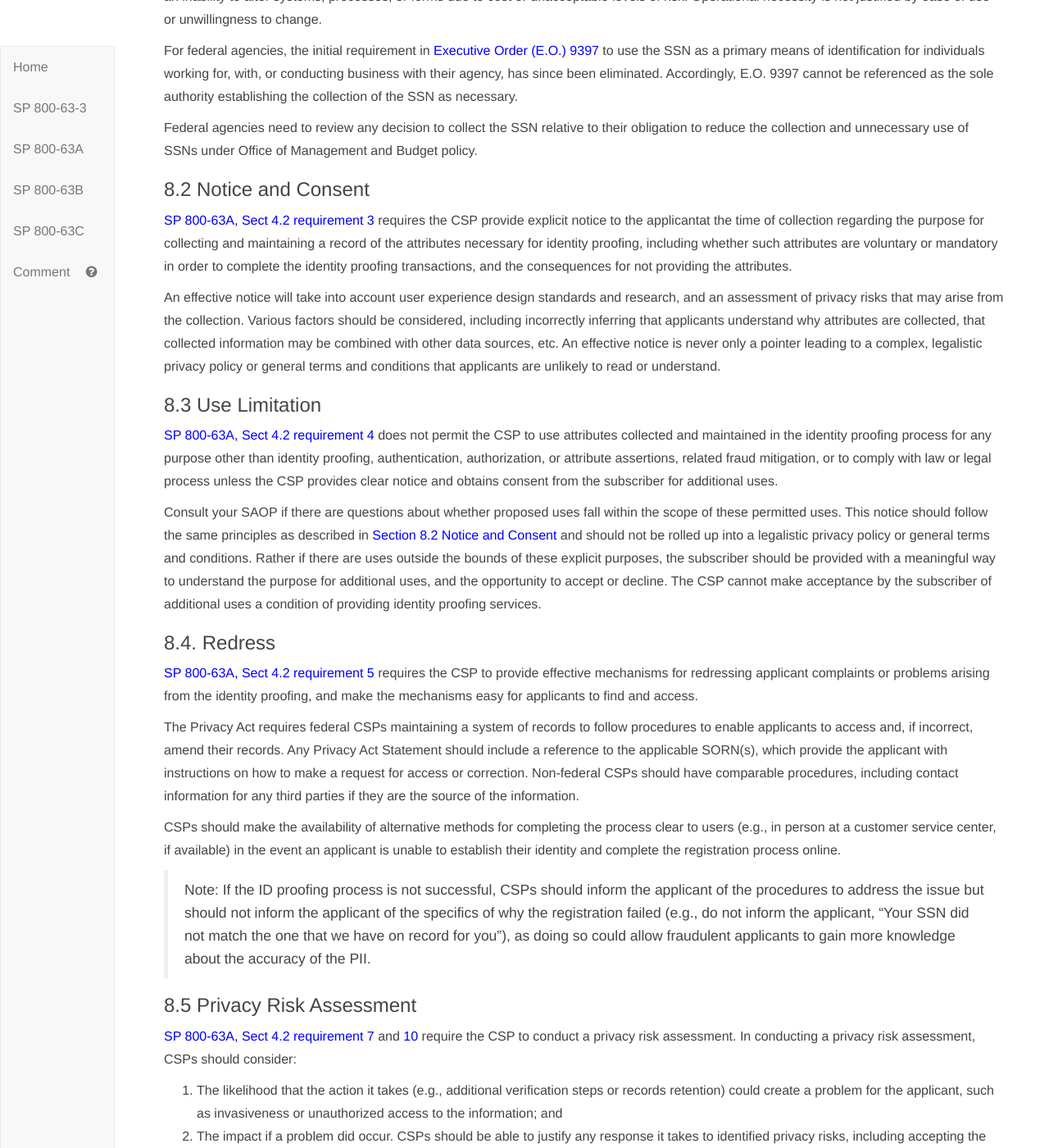
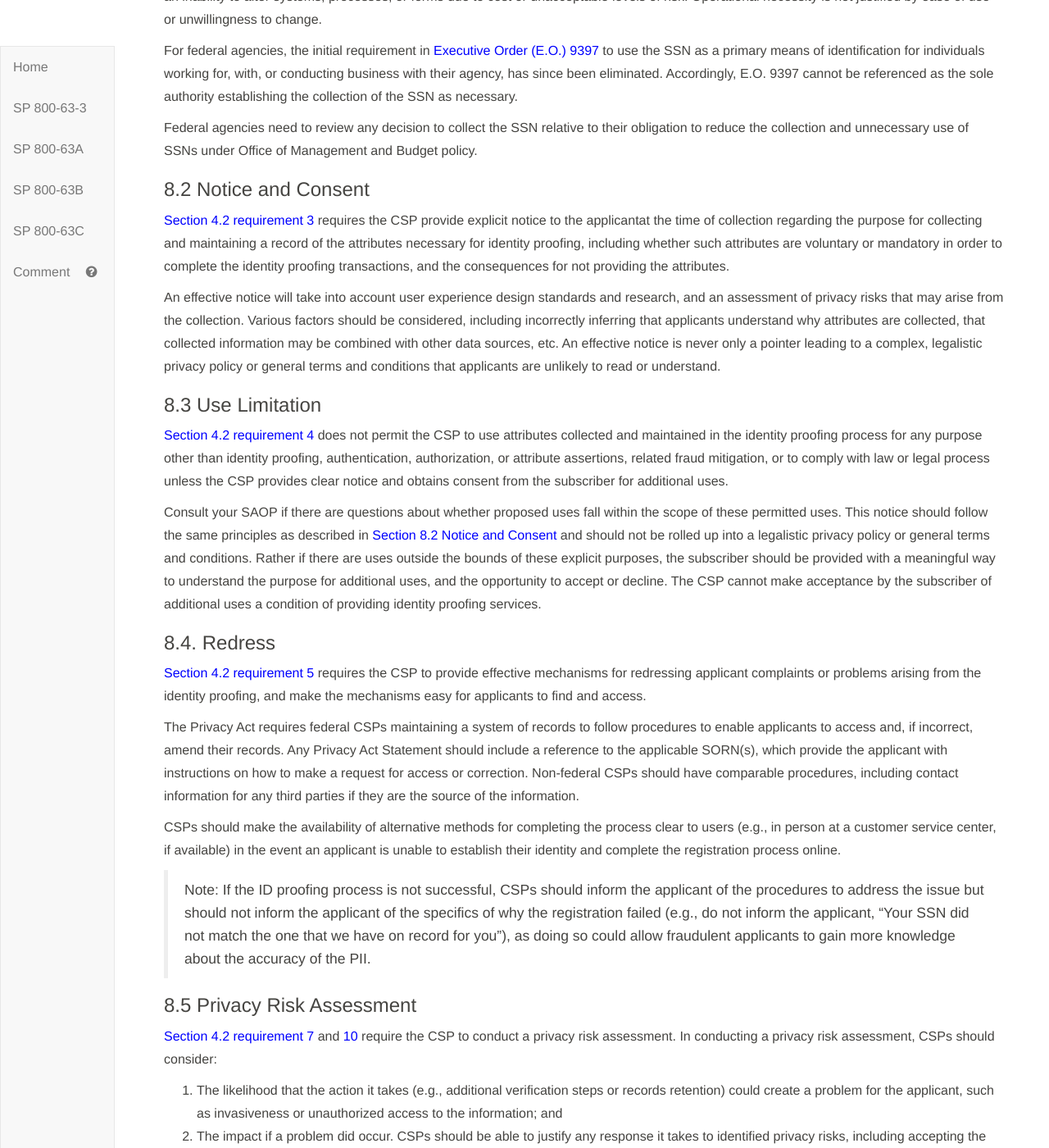
Before and after one commit to usnistgov/800-63-3, a Jekyll site: the page built from sp800-63a/sec8_privacy.md, in a window 1280 px wide and 1400 px high, scrolled down 794 px. Shown: the whole window at 82% size. Built offline with Jekyll 4.4.1, drawn with Linux system fonts in a browser that asks for light colours; our own code applies the rules of GitHub Pages for plain Markdown files; some of the changed text lies outside the part shown.

Commit message:
Create sec8_privacy.md

```diff
--- a/sp800-63a/sec8_privacy.md
+++ b/sp800-63a/sec8_privacy.md
@@ -10,11 +10,11 @@ These privacy considerations provide information regarding the General Requireme
 
 ### 8.1 Collection and Data Minimization
 
-[SP 800-63A, Sect 4.2 requirement 2](#4.2-r2) permits the collection of only the PII necessary to validate the existence of the claimed identity and associate the claimed identity to the applicant, based on best available practices for appropriate identity resolution, validation, and verification. Collecting unnecessary PII can create confusion regarding why information not being used for the identity proofing service is being collected. This leads to invasiveness or overreach concerns, which can lead to loss of applicant trust. Futher, PII retention can become vulnerable to unauthorized access or use. Data minimization reduces the amount of PII vulnerable to unauthorized access or use, and encourages trust in the identity proofing process.
+[Section 4.2 requirement 2](#4.2-r2) permits the collection of only the PII necessary to validate the existence of the claimed identity and associate the claimed identity to the applicant, based on best available practices for appropriate identity resolution, validation, and verification. Collecting unnecessary PII can create confusion regarding why information not being used for the identity proofing service is being collected. This leads to invasiveness or overreach concerns, which can lead to loss of applicant trust. Futher, PII retention can become vulnerable to unauthorized access or use. Data minimization reduces the amount of PII vulnerable to unauthorized access or use, and encourages trust in the identity proofing process.
 
 #### 8.1.1 Social Security Numbers
 
-[SP 800-63A, Sect 4.2 requirement 13](#4.2-r13) does not permit the CSP to collect the SSN unless it is necessary for performing identity resolution, when resolution cannot be accomplished by collection of another attribute or combination of attributes. Overreliance on the SSN can contribute to misuse and place the applicant at risk of harm, such as through identity theft. Nonetheless, the SSN may achieve identity resolution for RPs in particular federal agencies that use SSNs to correlate a subscriber to existing records. Thus, this document recognizes the role of the SSN as an identifier and makes appropriate allowance for its use.
+[Section 4.2 requirement 13](#4.2-r13) does not permit the CSP to collect the SSN unless it is necessary for performing identity resolution, when resolution cannot be accomplished by collection of another attribute or combination of attributes. Overreliance on the SSN can contribute to misuse and place the applicant at risk of harm, such as through identity theft. Nonetheless, the SSN may achieve identity resolution for RPs in particular federal agencies that use SSNs to correlate a subscriber to existing records. Thus, this document recognizes the role of the SSN as an identifier and makes appropriate allowance for its use.
 > Note: Evidence requirements at the higher IALs preclude using the SSN or the Social Security Card as acceptable identity evidence.
 
 Prior to collecting the SSN for identity proofing, organizations need to consider any legal obligation to collect the SSN, the necessity of using the SSN for interoperability with third party processes and systems, or operational requirements. Operational requirements can be demonstrated by an inability to alter systems, processes, or forms due to cost or unacceptable levels of risk. Operational necessity is not justified by ease of use or unwillingness to change.
@@ -26,19 +26,19 @@ Federal agencies need to review any decision to collect the SSN relative to thei
 
 ### <a name="consent"></a>8.2 Notice and Consent
 
-[SP 800-63A, Sect 4.2 requirement 3](4.2-r3) requires the CSP provide explicit notice to the applicantat the time of collection regarding the purpose for collecting and maintaining a record of the attributes necessary for identity proofing, including whether such attributes are voluntary or mandatory in order to complete the identity proofing transactions, and the consequences for not providing the attributes.
+[Section 4.2 requirement 3](4.2-r3) requires the CSP provide explicit notice to the applicantat the time of collection regarding the purpose for collecting and maintaining a record of the attributes necessary for identity proofing, including whether such attributes are voluntary or mandatory in order to complete the identity proofing transactions, and the consequences for not providing the attributes.
 
 An effective notice will take into account user experience design standards and research, and an assessment of privacy risks that may arise from the collection. Various factors should be considered, including incorrectly inferring that applicants understand why attributes are collected, that collected information may be combined with other data sources, etc. An effective notice is never only a pointer leading to a complex, legalistic privacy policy or general terms and conditions that applicants are unlikely to read or understand.
 
 ### 8.3 Use Limitation
 
-[SP 800-63A, Sect 4.2 requirement 4](#4.2-r4) does not permit the CSP to use attributes collected and maintained in the identity proofing process for any purpose other than identity proofing, authentication, authorization, or attribute assertions, related fraud mitigation, or to comply with law or legal process unless the CSP provides clear notice and obtains consent from the subscriber for additional uses.
+[Section 4.2 requirement 4](#4.2-r4) does not permit the CSP to use attributes collected and maintained in the identity proofing process for any purpose other than identity proofing, authentication, authorization, or attribute assertions, related fraud mitigation, or to comply with law or legal process unless the CSP provides clear notice and obtains consent from the subscriber for additional uses.
 
 Consult your SAOP if there are questions about whether proposed uses fall within the scope of these permitted uses. This notice should follow the same principles as described in [Section 8.2 Notice and Consent](#consent) and should not be rolled up into a legalistic privacy policy or general terms and conditions. Rather if there are uses outside the bounds of these explicit purposes, the subscriber should be provided with a meaningful way to understand the purpose for additional uses, and the opportunity to accept or decline. The CSP cannot make acceptance by the subscriber of additional uses a condition of providing identity proofing services.
 
 ### 8.4. Redress
 
-[SP 800-63A, Sect 4.2 requirement 5](#4.2-r5) requires the CSP to provide effective mechanisms for redressing applicant complaints or problems arising from the identity proofing, and make the mechanisms easy for applicants to find and access.
+[Section 4.2 requirement 5](#4.2-r5) requires the CSP to provide effective mechanisms for redressing applicant complaints or problems arising from the identity proofing, and make the mechanisms easy for applicants to find and access.
 
 The Privacy Act requires federal CSPs maintaining a system of records to follow procedures to enable applicants to access and, if incorrect, amend their records. Any Privacy Act Statement should include a reference to the applicable SORN(s), which provide the applicant with instructions on how to make a request for access or correction. Non-federal CSPs should have comparable procedures, including contact information for any third parties if they are the source of the information.
 
@@ -49,14 +49,14 @@ CSPs should make the availability of alternative methods for completing the proc
 
 ### 8.5 Privacy Risk Assessment
 
-[SP 800-63A, Sect 4.2 requirement 7](#4.2-r7) and [10](#4.2-r13) require the CSP to conduct a privacy risk assessment. In conducting a privacy risk assessment, CSPs should consider:
+[Section 4.2 requirement 7](#4.2-r7) and [10](#4.2-r13) require the CSP to conduct a privacy risk assessment. In conducting a privacy risk assessment, CSPs should consider:
 
 1. The likelihood that the action it takes (e.g., additional verification steps or records retention) could create a problem for the applicant, such as invasiveness or unauthorized access to the information; and
 2. The impact if a problem did occur. CSPs should be able to justify any response it takes to identified privacy risks, including accepting the risk, mitigating the risk, and sharing the risk. The use of applicant consent should be considered a form of sharing the risk, and therefore should only be used when an applicant could reasonably be expected to have the capacity to assess and accept the shared risk.
 
 ### 8.6 Agency Specific Privacy Compliance
 
-[SP 800-63A, Sect 4.2 requirement 12](#4.2-r12) covers specific compliance obligations for federal CSPs. It is critical to involve your agency's SAOP in the earliest stages of digital authentication system development to assess and mitigate privacy risks and advise the agency on compliance requirements, such as whether or not the PII collection to conduct identity proofing triggers the Privacy Act of 1974 [[Privacy Act]](#PrivacyAct) or the E-Government Act of 2002 [[E-Gov]](#E-Gov) requirement to conduct a Privacy Impact Assessment. For example, with respect to identity proofing, it is likely that the Privacy Act requirements will be triggered and require coverage by either a new or existing Privacy Act system of records due to the collection and maintenance of PII or other attributes necessary to conduct identity proofing.
+[Section 4.2 requirement 12](#4.2-r12) covers specific compliance obligations for federal CSPs. It is critical to involve your agency's SAOP in the earliest stages of digital authentication system development to assess and mitigate privacy risks and advise the agency on compliance requirements, such as whether or not the PII collection to conduct identity proofing triggers the Privacy Act of 1974 [[Privacy Act]](#PrivacyAct) or the E-Government Act of 2002 [[E-Gov]](#E-Gov) requirement to conduct a Privacy Impact Assessment. For example, with respect to identity proofing, it is likely that the Privacy Act requirements will be triggered and require coverage by either a new or existing Privacy Act system of records due to the collection and maintenance of PII or other attributes necessary to conduct identity proofing.
 
 The SAOP can similarly assist the agency in determining whether a PIA is required. These considerations should not be read as a requirement to develop a Privacy Act SORN or PIA for identity proofing alone; in many cases it will make the most sense to draft a PIA and SORN that encompasses the entire digital authentication process or include the digital authentication process as part of a larger programmatic PIA that discusses the program or benefit the agency is establishing online access to.
 
```
